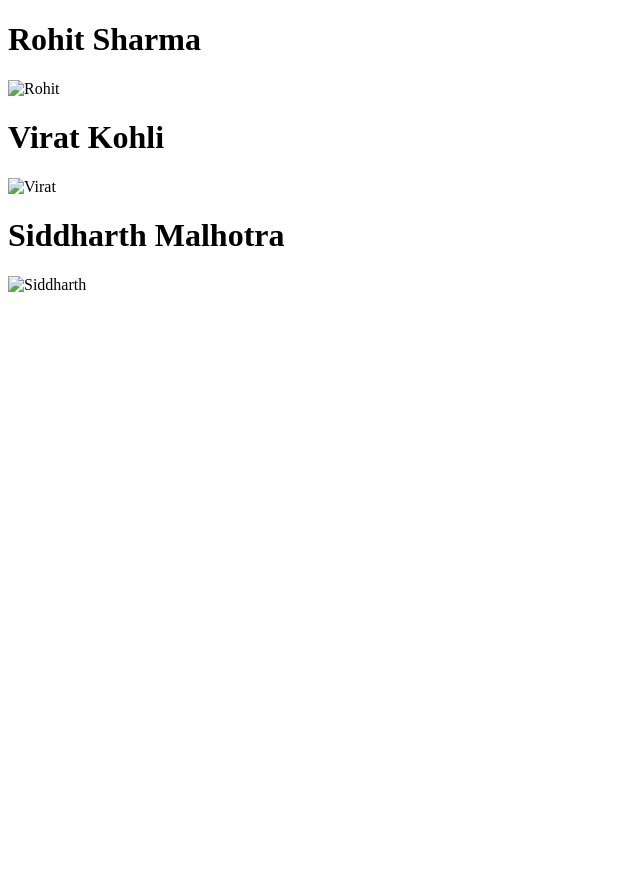
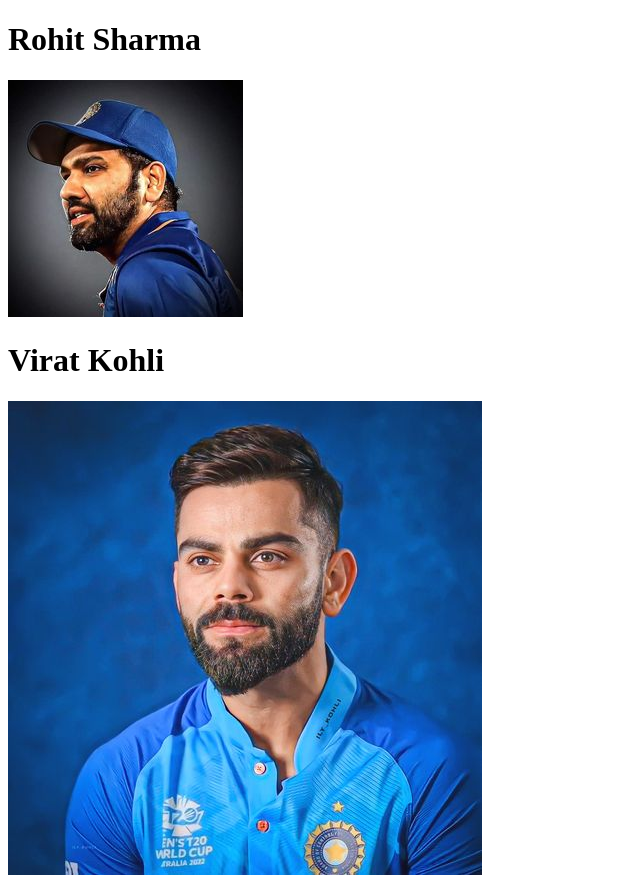
Before and after one commit to Dishu145/images, a plain HTML site: page index.html in a window 1280 px wide. Shown: the top 878 px of the page, without its empty margins (0-640 px from the left). Before the commit the page ends 800 px from the top, so only its background shows below. Drawn offline with Linux system fonts and the light colour scheme.

Commit message:
Update index.html

```diff
--- a/index.html
+++ b/index.html
@@ -6,10 +6,10 @@
 </head>
 <body>
   <h1>Rohit Sharma</h1>
-  <img src="img/rohitsharma.jpg" alt="Rohit">
+  <img src="rohitsharma.jpg" alt="Rohit">
   <h1>Virat Kohli</h1>
-  <img src="img/viratkohali.jpg" alt="Virat">
+  <img src="viratkohali.jpg" alt="Virat">
   <h1>Siddharth Malhotra</h1>
-  <img src="img/sid.jpg" alt="Siddharth">
+  <img src="sid.jpg" alt="Siddharth">
 </body>
 </html>
```
